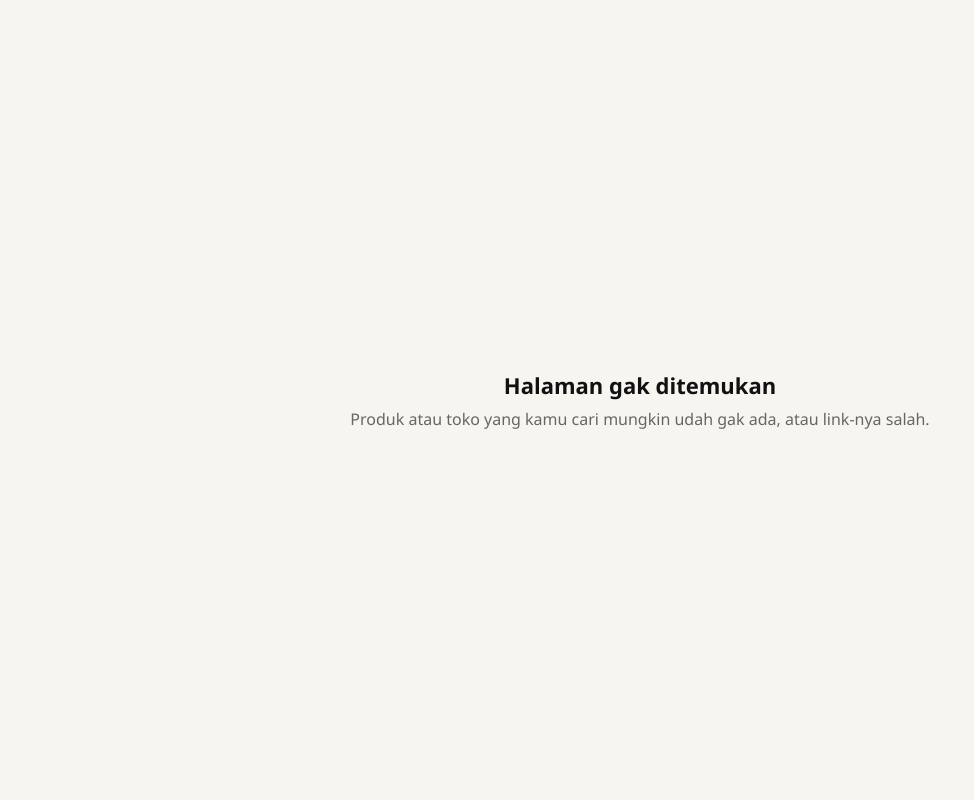
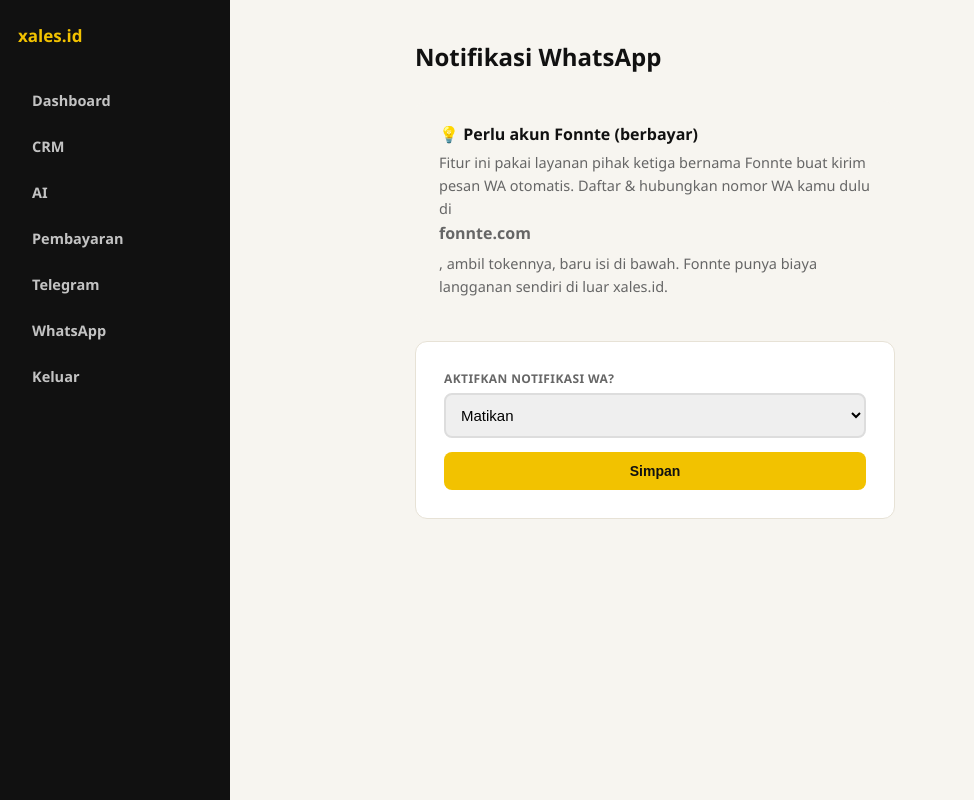
Before and after one commit to yasanegara/xalesid, a Next.js app: page /dashboard/settings/whatsapp in a window 1280 px wide. Before the commit this address had no page. Shown: the whole page, without its empty margins (0-974 px from the left). Built offline with nearby package versions, Linux system fonts and the light colour scheme; no server answers.

Commit message:
Sambungkan CRM ke WhatsApp: tombol chat di tiap kartu + notifikasi otomatis lewat Fonnte

```diff
--- /dev/null
+++ b/app/api/settings/whatsapp/current/route.ts
@@ -0,0 +1,13 @@
+import { NextResponse } from "next/server";
+import { getCurrentTenant } from "@/lib/current-tenant";
+
+export async function GET() {
+  const tenant = await getCurrentTenant();
+  if (!tenant) return NextResponse.json({ error: "Belum login." }, { status: 401 });
+
+  return NextResponse.json({
+    waProvider: tenant.waProvider,
+    hasApiKey: !!tenant.waApiKey,
+    waNotifyNumber: tenant.waNotifyNumber || "",
+  });
+}
--- /dev/null
+++ b/app/api/settings/whatsapp/route.ts
@@ -0,0 +1,21 @@
+import { NextRequest, NextResponse } from "next/server";
+import { prisma } from "@/lib/prisma";
+import { getCurrentTenant } from "@/lib/current-tenant";
+
+export async function POST(req: NextRequest) {
+  const tenant = await getCurrentTenant();
+  if (!tenant) return NextResponse.json({ error: "Belum login." }, { status: 401 });
+
+  const { waProvider, waApiKey, waNotifyNumber } = await req.json();
+
+  await prisma.tenant.update({
+    where: { id: tenant.id },
+    data: {
+      waProvider: waProvider === "fonnte" ? "fonnte" : "none",
+      ...(waApiKey ? { waApiKey } : {}),
+      waNotifyNumber: waNotifyNumber ? waNotifyNumber.replace(/[^0-9]/g, "") : null,
+    },
+  });
+
+  return NextResponse.json({ ok: true });
+}
--- a/app/dashboard/layout.tsx
+++ b/app/dashboard/layout.tsx
@@ -13,6 +13,7 @@
           <Link href="/dashboard/settings/ai">AI</Link>
           <Link href="/dashboard/settings/payment">Pembayaran</Link>
           <Link href="/dashboard/settings/telegram">Telegram</Link>
+          <Link href="/dashboard/settings/whatsapp">WhatsApp</Link>
           <a href="/api/auth/logout">Keluar</a>
         </nav>
       </aside>
--- /dev/null
+++ b/app/dashboard/settings/whatsapp/page.tsx
@@ -0,0 +1,115 @@
+"use client";
+
+import { useEffect, useState } from "react";
+
+export default function WhatsAppSettingsPage() {
+  const [waProvider, setWaProvider] = useState("none");
+  const [waApiKey, setWaApiKey] = useState("");
+  const [waNotifyNumber, setWaNotifyNumber] = useState("");
+  const [hasApiKey, setHasApiKey] = useState(false);
+  const [loading, setLoading] = useState(true);
+  const [saving, setSaving] = useState(false);
+  const [message, setMessage] = useState("");
+  const [error, setError] = useState("");
+
+  useEffect(() => {
+    fetch("/api/settings/whatsapp/current")
+      .then((r) => r.json())
+      .then((data) => {
+        setWaProvider(data.waProvider || "none");
+        setHasApiKey(!!data.hasApiKey);
+        setWaNotifyNumber(data.waNotifyNumber || "");
+        setLoading(false);
+      })
+      .catch(() => setLoading(false));
+  }, []);
+
+  async function handleSave(e: React.FormEvent) {
+    e.preventDefault();
+    setError("");
+    setMessage("");
+    setSaving(true);
+    try {
+      const res = await fetch("/api/settings/whatsapp", {
+        method: "POST",
+        headers: { "Content-Type": "application/json" },
+        body: JSON.stringify({ waProvider, waApiKey, waNotifyNumber }),
+      });
+      const data = await res.json();
+      if (!res.ok) {
+        setError(data.error || "Gagal simpan pengaturan.");
+        return;
+      }
+      setMessage("Tersimpan!");
+      if (waApiKey) setHasApiKey(true);
+      setWaApiKey("");
+    } catch {
+      setError("Gagal terhubung ke server. Coba lagi sebentar.");
+    } finally {
+      setSaving(false);
+    }
+  }
+
+  if (loading) return <div className="page-wrap">Memuat...</div>;
+
+  return (
+    <div className="page-wrap">
+      <div className="page-header">
+        <h1>Notifikasi WhatsApp</h1>
+      </div>
+
+      <div className="hp-guarantee" style={{ maxWidth: 480, marginBottom: 20 }}>
+        <b>💡 Perlu akun Fonnte (berbayar)</b>
+        <p>
+          Fitur ini pakai layanan pihak ketiga bernama Fonnte buat kirim pesan WA otomatis. Daftar &amp; hubungkan
+          nomor WA kamu dulu di <b>fonnte.com</b>, ambil tokennya, baru isi di bawah. Fonnte punya biaya langganan
+          sendiri di luar xales.id.
+        </p>
+      </div>
+
+      <form onSubmit={handleSave} className="card-form">
+        <div className="auth-field">
+          <label>Aktifkan notifikasi WA?</label>
+          <select
+            value={waProvider}
+            onChange={(e) => setWaProvider(e.target.value)}
+            style={{ width: "100%", border: "2px solid #ddd", borderRadius: 8, padding: 11, fontSize: 15 }}
+          >
+            <option value="none">Matikan</option>
+            <option value="fonnte">Aktif, pakai Fonnte</option>
+          </select>
+        </div>
+
+        {waProvider === "fonnte" && (
+          <>
+            <div className="auth-field">
+              <label>Token Fonnte</label>
+              <input
+                type="password"
+                value={waApiKey}
+                onChange={(e) => setWaApiKey(e.target.value)}
+                placeholder={hasApiKey ? "Sudah tersimpan — isi ulang kalau mau ganti" : "Token dari fonnte.com"}
+              />
+            </div>
+            <div className="auth-field">
+              <label>Nomor WA kamu yang mau dikabarin</label>
+              <input
+                type="tel"
+                value={waNotifyNumber}
+                onChange={(e) => setWaNotifyNumber(e.target.value.replace(/[^0-9+]/g, ""))}
+                placeholder="08123456789"
+              />
+            </div>
+          </>
+        )}
+
+        {error && <div className="auth-error">{error}</div>}
+        {message && <p style={{ color: "#1e7a34", fontWeight: 700, marginBottom: 14 }}>{message}</p>}
+
+        <button className="btn-primary" type="submit" disabled={saving} style={{ width: "100%" }}>
+          {saving ? "Menyimpan..." : "Simpan"}
+        </button>
+      </form>
+    </div>
+  );
+}
--- a/lib/order-status.ts
+++ b/lib/order-status.ts
@@ -1,5 +1,6 @@
 import { prisma } from "@/lib/prisma";
 import { sendTelegramMessage } from "@/lib/telegram";
+import { sendWhatsAppMessage } from "@/lib/whatsapp";
 
 // Ubah status transaksi Midtrans jadi status yang kita pakai di database
 function mapMidtransStatus(transactionStatus: string, fraudStatus?: string): string | null {
@@ -38,11 +39,10 @@
     include: { product: { include: { tenant: true } } },
   });
 
-  // Kirim notif Telegram cuma sekali, pas transisi dari BELUM lunas jadi LUNAS
+  // Kirim notif Telegram/WA cuma sekali, pas transisi dari BELUM lunas jadi LUNAS
   // (biar gak dobel-dobel kalau status dicek berkali-kali)
   if (newStatus === "paid" && !wasAlreadyPaid) {
     const tenant = updated.product.tenant;
-    if (tenant.telegramChatId) {
     const text = [
       `💰 Pesanan baru lunas!`,
       ``,
@@ -51,7 +51,12 @@
       `Harga: Rp ${updated.product.price.toLocaleString("id-ID")}`,
       updated.product.isPhysical ? `Perlu dikirim: alamat ada di dashboard` : `Produk digital: link download otomatis terkirim`,
     ].join("\n");
+
+    if (tenant.telegramChatId) {
       await sendTelegramMessage(tenant.telegramChatId, text);
+    }
+    if (tenant.waProvider === "fonnte" && tenant.waApiKey && tenant.waNotifyNumber) {
+      await sendWhatsAppMessage(tenant.waApiKey, tenant.waNotifyNumber, text);
     }
   }
 
--- /dev/null
+++ b/lib/whatsapp.ts
@@ -0,0 +1,19 @@
+export async function sendWhatsAppMessage(apiKey: string, phone: string, message: string) {
+  try {
+    const form = new URLSearchParams();
+    form.set("target", phone);
+    form.set("message", message);
+    form.set("countryCode", "62");
+
+    await fetch("https://api.fonnte.com/send", {
+      method: "POST",
+      headers: {
+        Authorization: apiKey,
+        "content-type": "application/x-www-form-urlencoded",
+      },
+      body: form.toString(),
+    });
+  } catch {
+    // Notifikasi gagal kekirim gak boleh bikin proses pembayaran ikut gagal
+  }
+}
```
Also changed, not shown: app/dashboard/crm/KanbanBoard.tsx (+19 -0 lines), 1 other file (tests, documents, lock files or other folders). Lines whose indentation alone changed are shown as unchanged.
